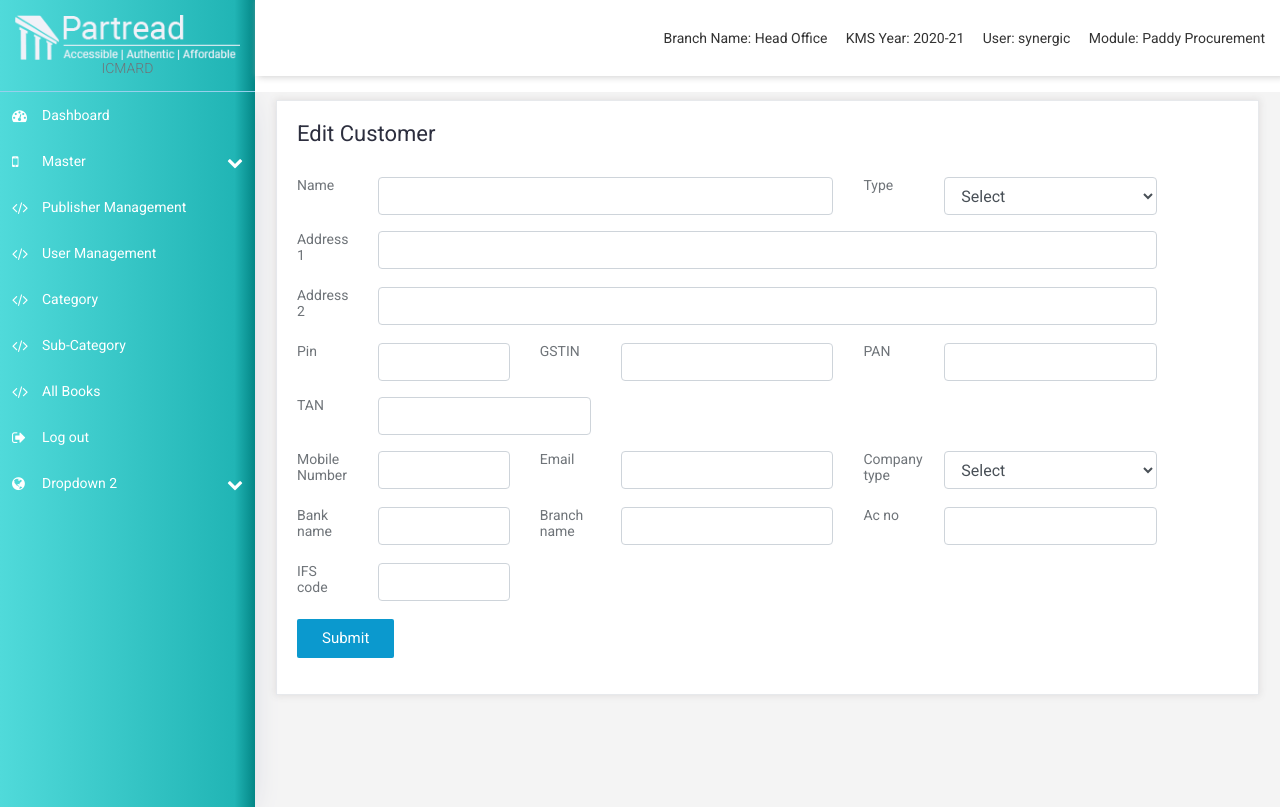
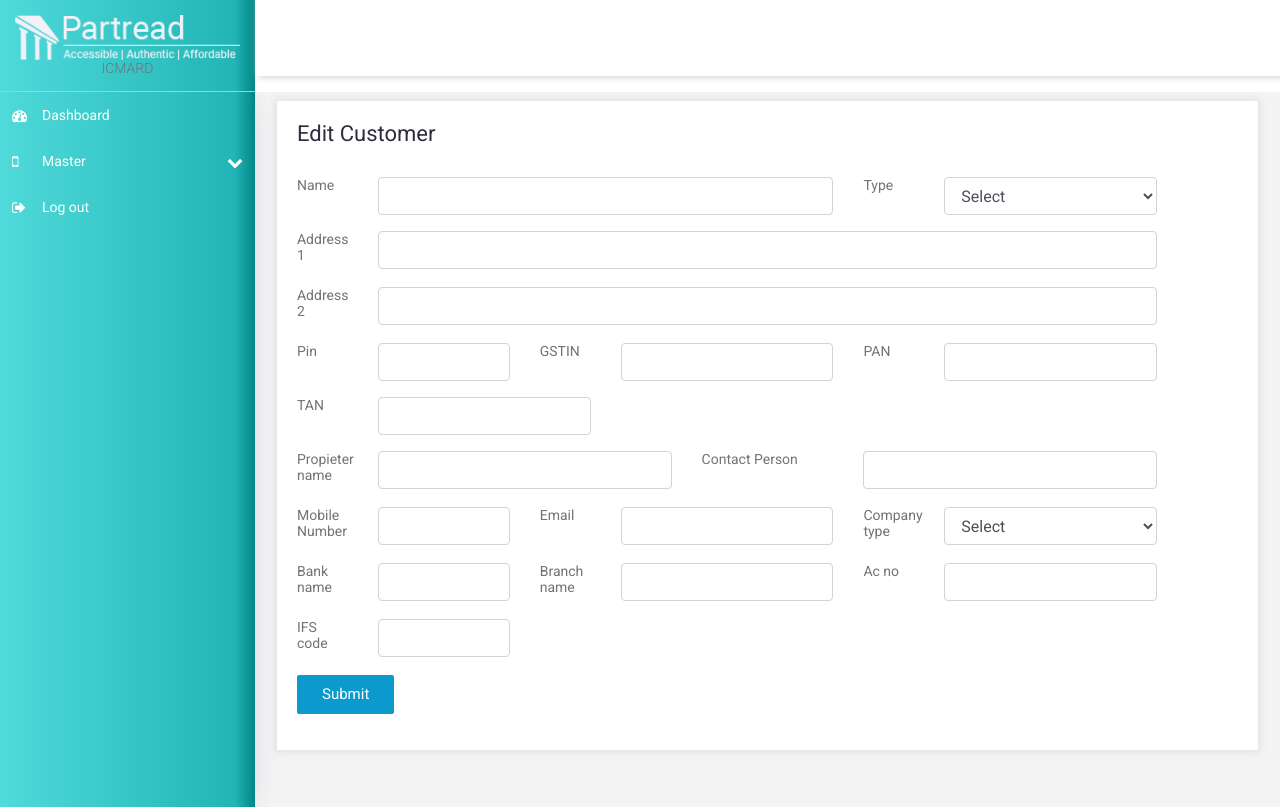
Before and after one commit to opentect4u/icmard, a CodeIgniter app: page /icmard/index.php/adm/edit_cust in a window 1280 px wide. Run offline with CodeIgniter, Linux system fonts and the light colour scheme; a user stored in the database is signed in; data that the repository does not hold is empty; some libraries are stand-ins or nearby versions; some web fonts are replaced.

Commit message:
17/05/2021

```diff
--- a/application/views/common/header.php
+++ b/application/views/common/header.php
@@ -36,7 +36,7 @@
 	<div class="float-left navRightSec">
 
 		<ul class="topDate">
-<li>Branch Name: Head Office</li> <li>KMS Year: 2020-21</li> <li>User: synergic</li> <li>Module: Paddy Procurement</li>
+  <!-- <li>Branch Name: Head Office</li> <li>KMS Year: 2020-21</li> <li>User: synergic</li> <li>Module: Paddy Procurement</li> -->
 </ul>
 <!--
 	<button class="navbar-toggler navbar-toggler align-self-center" type="button" data-toggle="minimize">
@@ -54,7 +54,7 @@
 
 		<ul id="accordion" class="accordion">
 	  <li>
-		<div class="link"><a href="index.html"><i class="fa fa-tachometer"></i>Dashboard</a></div>
+		<div class="link"><a href="<?=base_url()?>index.php/auth/dashboard"><i class="fa fa-tachometer"></i>Dashboard</a></div>
 	  </li>
 	  <li>
 		<div class="link"><i class="fa fa-mobile"></i>Master<i class="fa fa-chevron-down"></i></div>
@@ -64,9 +64,9 @@
 
 		</ul>
      </li>
-  <li>
+    <!-- <li>
     <div class="link"><a href="publisher_management.html"><i class="fa fa-code"></i>Publisher Management </a></div>
-  </li>
+    </li>
 
 	<li>
 	<div class="link"><a href="user_management.html"><i class="fa fa-code"></i>User Management </a></div>
@@ -82,7 +82,7 @@
 
 	<li>
 	<div class="link"><a href="all_books.html"><i class="fa fa-code"></i>All Books </a></div>
-	</li>
+	</li>  -->
 
 	<li>
 	<div class="link"><a href="<?=base_url()?>index.php/auth/logout"><i class="fa fa-sign-out"></i>Log out</a></div>
@@ -91,14 +91,14 @@
 
 
 
-  <li>
+     <!--   <li>
 			<div class="link"><i class="fa fa-globe"></i>Dropdown 2<i class="fa fa-chevron-down"></i></div>
 			<ul class="submenu">
 			  <li><a href="#">Menu 1</a></li>
 			  <li><a href="#">Menu 2</a></li>
 			  <li><a href="#">Menu 3</a></li>
 			</ul>
-		  </li>
+		  </li>  -->
 		</ul>
 
 
--- a/application/views/customer/edit_cust.php
+++ b/application/views/customer/edit_cust.php
@@ -93,7 +93,7 @@
 
 	   </div>
 
-    <div class="form-group row" id="prop" style="display:none">
+       <div class="form-group row" id="prop" style="display:none">
 
 			  <div class="col-sm-1">
 			  <label><b>Propieter name</b></label>
@@ -107,7 +107,7 @@
 			 <div class="col-sm-4">
 			  <input type="text" class="form-control" placeholder="" name="contact_person" id="itemname" value="<?php if(isset($cust->contact_person)){echo $cust->contact_person; }?>">
 			  </div>
-   </div>
+       </div>
     <div class="form-group row">
 
 			  <div class="col-sm-1">
@@ -191,10 +191,23 @@
 	</div>
 </div>
 	<script>
+					$(document).ready(function() {
 
 
+						  var cust_type = '<?php if(isset($cust->cust_type)){echo $cust->cust_type; }?>';
 
-			$("#cust_type").change(function(){
+							if(cust_type == 'C')
+							{
+
+							$("#prop").hide();
+							}else{
+
+								$("#prop").show();
+							}
+					});
+
+
+			 $("#cust_type").change(function(){
 
 				var cust_type = $("#cust_type").val();
 
--- a/application/views/dashboard/dashboard.php
+++ b/application/views/dashboard/dashboard.php
@@ -6,7 +6,7 @@
 			 <div class="card-body">
 
 
-				 <div class="titleSec">
+				<!-- <div class="titleSec">
 					 <button type="button" class="btn btn-primary">Export as CSV</button>
 				 <h2>Page Title</h2>
 				 </div>
@@ -111,7 +111,7 @@
         </tfoot>
     </table>
 				</div>
-				</div>
+				</div>  -->
 			</div>
 			</div>
 		</div>
```
